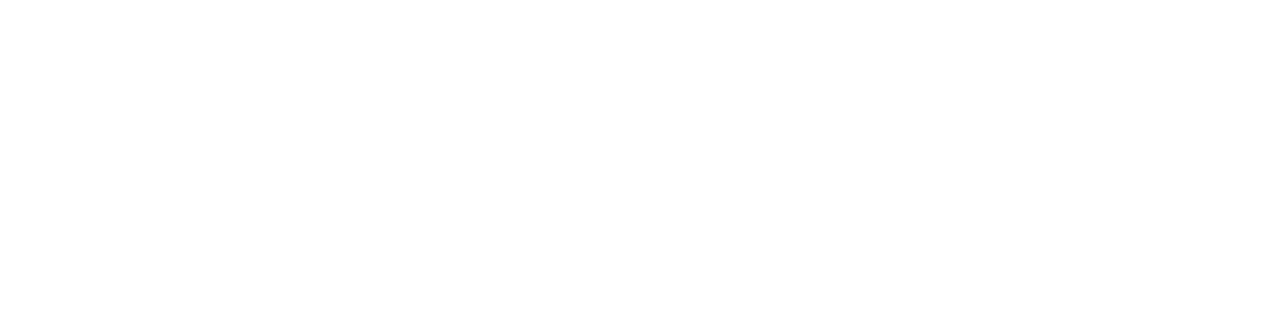
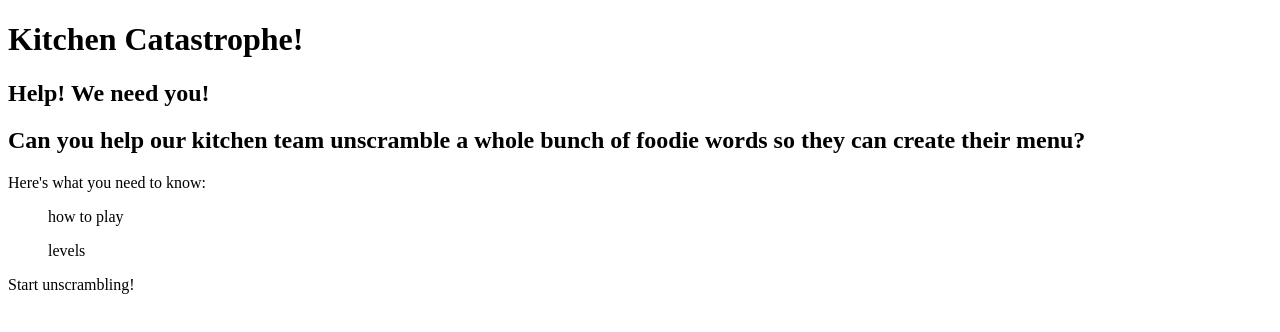
Before and after one commit to llewellynksj/kitchen-catastrophe, a plain HTML site: page index.html in a window 1280 px wide. Drawn offline with Linux system fonts and the light colour scheme.

Commit message:
Add core structure to homepage

```diff
--- a/index.html
+++ b/index.html
@@ -6,10 +6,31 @@
     <meta name="viewport" content="width=device-width, initial-scale=1.0">
     <link rel="stylesheet" href="assets/css/style.css">
 
-    <title>Kitchen Catastrophe</title>
+    <title>Kitchen Catastrophe!</title>
 </head>
 
 <body>
+
+    <div>
+        <h1>Kitchen Catastrophe!</h1>
+
+        <h2>Help! We need you!</h2>
+        <h2>Can you help our kitchen team unscramble a whole bunch of foodie words so they can create their menu?</h2>
+
+        <div>
+            <p>Here's what you need to know:</p>
+            <ul>
+                how to play
+            </ul>
+            <ul>
+                levels
+            </ul>
+        </div>
+
+        <div>
+            <a>Start unscrambling!</a>
+        </div>
+    </div>
 
 
 <script src="assets/js/script.js"></script>
```
